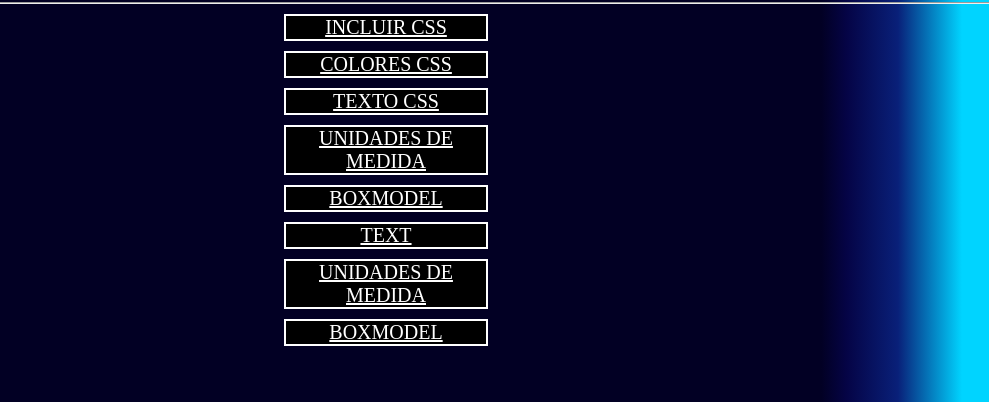
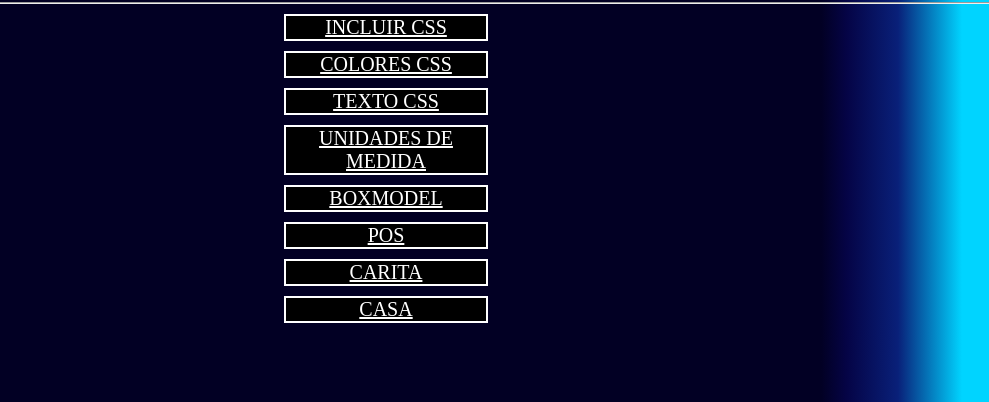
Before and after one commit to KarlaDelia25/PRACTICASK, a plain HTML site: page index.html in a window 1280 px wide. Shown: the part 398-800 px from the top of the page, without its empty margins (254-1243 px from the left). Drawn offline with Linux system fonts and the light colour scheme.

Commit message:
agregueee

```diff
--- a/index.html
+++ b/index.html
@@ -17,9 +17,9 @@
         <a href="/03 Texto/index.html">TEXTO CSS</a>
         <a href="/04 Unidades/index.html">UNIDADES DE MEDIDA</a>
         <a href="/05 boxmodel/index.html">BOXMODEL</a>
-        <a href="/06 Pos/index.html">TEXT</a>
-        <a href="/07 carita/index.html">UNIDADES DE MEDIDA</a>
-        <a href="/08 Casa/index.html">BOXMODEL</a>
+        <a href="/06 Pos/index.html">POS</a>
+        <a href="/07 carita/index.html">CARITA</a>
+        <a href="/08 Casa/index.html">CASA</a>
     </div>
 
 </body>
```
Also changed, not shown: 05 boxmodel/estilo.css (line endings or trailing spaces), 05 boxmodel/index.html (renamed from 01Incluir/05 boxmodel/index.html).
